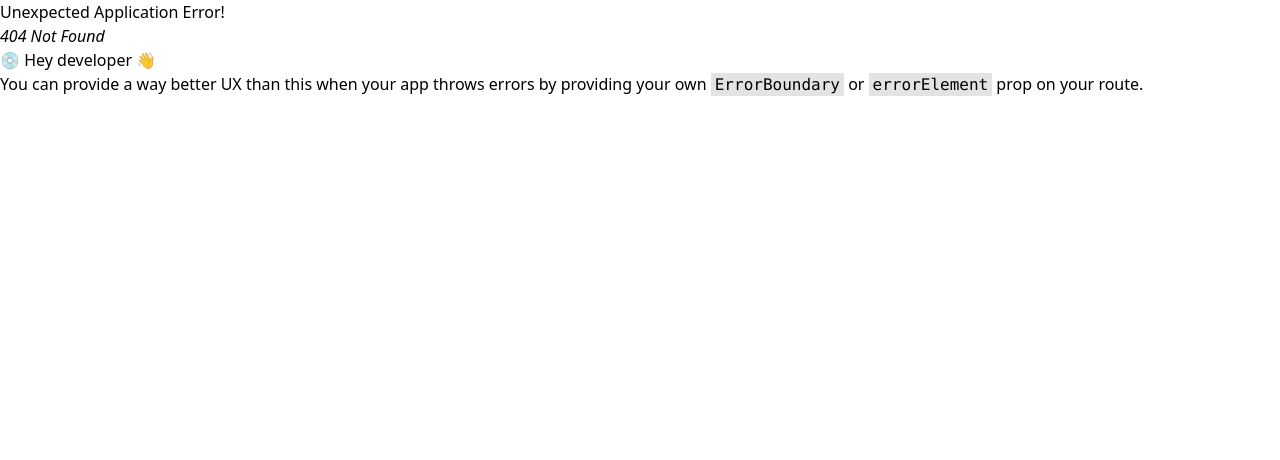
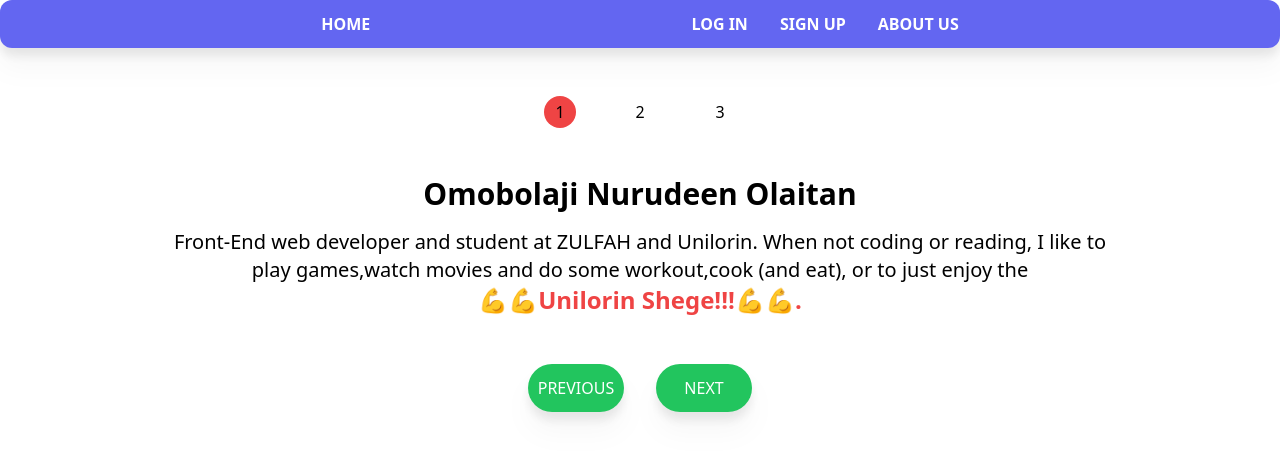
Before and after one commit to Nurudeen99/Learning-a-get-and-put-request-from-a-fake-api, a React (Create React App) app: page /moreaboutme in a window 1280 px wide. Before the commit this address had no page. Shown: the top 460 px of the page. Built offline with nearby package versions, Linux system fonts and the light colour scheme.

Commit message:
added some cool features on the about me page

```diff
--- a/src/App.js
+++ b/src/App.js
@@ -8,6 +8,7 @@ import Dashboard from './components/dashboard/Dashboard';
 import Profile from './components/profile/Profile';
 import { ToastContainer } from 'react-toastify';
 import AboutMe from './components/about/AboutMe';
+import MoreAboutMe from './components/about/MoreAboutMe';
 
 const router = createBrowserRouter([
   {
@@ -38,6 +39,10 @@ const router = createBrowserRouter([
     path: "/aboutme",
     element: <AboutMe />,
   },
+  {
+    path: "/moreaboutme",
+    element: <MoreAboutMe />,
+  },
 ]);
 function App() {
   return (
--- a/src/components/about/AboutMe.jsx
+++ b/src/components/about/AboutMe.jsx
@@ -1,3 +1,5 @@
+import { Link } from "react-router-dom"
+import Button from "../../shared/Button"
 import Container from "../container/Container"
 import Avatar from "./Avatar"
 import MyProfile from "./MyProfile"
@@ -10,6 +12,13 @@ const AboutMe = () => {
       <Avatar/>
       <MyProfile/>
       <SkillList/>
+      <div className="p-[rem] font-bold flex flex-col justify-center items-center ">
+        <p>Want To Know MORE ABOUT THE DEVELOPER?</p>
+            <Link to="/moreaboutme">
+            <Button text="Click Here!!!"/>
+       </Link>
+      </div>
+
     </div>
     </Container>
   )
--- a/src/components/about/Avatar.jsx
+++ b/src/components/about/Avatar.jsx
@@ -1,9 +1,10 @@
 import myPic from "../../images/myPic.jpg"
 const Avatar = () => {
   return (
-<div className="flex justify-center items-center drop-shadow-xl">
-        <img className=" w-[15rem] rounded-[3rem]" src={myPic} alt="picture" />
-    </div>  )
+<div className="pb-[2rem] flex justify-center items-center drop-shadow-xl">
+        <img className="drop-shadow-xl w-[15rem] rounded-[3rem] overflow-hidden" src={myPic} alt="picture" />
+    </div>
+     )
 }
 
 export default Avatar
--- /dev/null
+++ b/src/components/about/MoreAboutMe.jsx
@@ -0,0 +1,66 @@
+import { useState } from "react"
+import Container from "../container/Container"
+import Button from "../../shared/Button"
+import MyProfile from "./MyProfile"
+import Avatar from "./Avatar"
+import SkillList from "./SkillList"
+
+const MoreAboutMe = () => {
+const [step,setStep] = useState(1)
+// const [nextAgain,setNextAgain] = useState(false)
+// const [previousAgain,setPreviousAgain] = useState(false)
+
+
+
+function handleNextAgain(){
+    if(step >= 3){
+        setStep(step)
+    }else{
+       setStep(step + 1)
+    }
+}
+function handlePreviousAgain(){
+    if(step == 1){
+        setStep(step)
+    }else if(step >= 3 || step >= 2 || step>=1){
+       setStep(step - 1)
+    }
+}
+
+
+  return (
+    <Container>
+    <div className="flex flex-col justify-center items-center">
+       <div>
+                 {/* <p id="select"> My name is Nurudeen</p> */}
+                 {/* {next?"I WANT TO BE A DEVELOPER":"I WILL BECOME A DEVELOPER"}
+                <div onClick={handleNext}>
+                  <Button text="next"/>
+                </div> */}
+       </div>
+       <div className="flex  gap-[3rem] items-center p-[3rem]">
+           <div className={` flex justify-center items-center w-[2rem] h-[2rem] rounded-[2rem] ${step == 1 ?"bg-red-500":""}`}>1</div>
+           <div className={` flex justify-center items-center w-[2rem] h-[2rem] rounded-[2rem] ${step == 2 ?"bg-red-500":""}`}>2</div>
+           <div className={` flex justify-center items-center w-[2rem] h-[2rem] rounded-[2rem] ${step == 3 ?"bg-red-500":""}`}>3</div>
+
+
+       </div>
+       {/* <p>This is step {step}</p> */}
+       {step == 1 && <MyProfile/> || step == 2 && <Avatar/> || step == 3 && <SkillList/>}
+       <div className="flex gap-[2rem]">
+       <div onClick={handlePreviousAgain}>
+              <Button text="PREVIOUS"/>
+          </div>
+          <div  onClick={handleNextAgain}>
+               <Button text="NEXT"/>
+          </div>
+       </div>
+
+
+    </div>
+    </Container>
+
+  )
+}
+
+export default MoreAboutMe
--- a/src/components/about/MyProfile.jsx
+++ b/src/components/about/MyProfile.jsx
@@ -6,8 +6,8 @@ const MyProfile = () => {
     <div className="text-center justify-center items-center pt-[1rem] py-[2rem] text-xl">
         <p>
       Front-End web developer and student at ZULFAH and Unilorin. When not coding or
-      reading, I like to play games and do some workout,cook (and eat), or to
-      just enjoy the Unilorin Shege at sch.
+      reading, I like to play games,watch movies and do some workout,cook (and eat), or to
+      just enjoy the <br /><span className="font-bold text-2xl text-red-500">💪💪Unilorin Shege!!!💪💪.</span>
        </p>
     </div>
 
--- a/src/components/getreq/Getreq.jsx
+++ b/src/components/getreq/Getreq.jsx
@@ -3,13 +3,14 @@ import { useEffect, useState } from "react"
 import Card from "../../shared/Card"
 import SingleCard from "../../shared/SingleCard"
 import Container from "../container/Container"
-import PageLoading from "../pageloading/PageLoading"
+// import PageLoading from "../pageloading/PageLoading"
+import { Bounce, toast } from "react-toastify"
 
 const Getreq = () => {
     const [userDetails,setUserDetails] = useState([])
     const [isUserDetailClicked,setIsUserDetailClicked] = useState(false)
     const [singleUserDetails,setSingleUserDetails]= useState({})
-    const [loadingPage,setLoadingPage] = useState(false)
+    // const [loadingPage,setLoadingPage] = useState(false)
 
 
 
@@ -28,11 +29,25 @@ async function handleClickedToggle(singleUserId){
    setIsUserDetailClicked(!isUserDetailClicked)
 
   } catch (error) {
-    setLoadingPage(true)
+    // setLoadingPage(true)
     console.log("let me see the network error:",error)
-    setLoadingPage(false)
+    if(error){
+      toast.error('🦄 OOPS...NETWORK ERROR,PLS CHECK YOUR INTERNET!', {
+        position: "top-right",
+        autoClose: 5000,
+        hideProgressBar: false,
+        closeOnClick: true,
+        pauseOnHover: true,
+        draggable: true,
+        progress: undefined,
+        theme: "light",
+        transition: Bounce,
+        });
+    }
+    }
+    // setLoadingPage(false)
 
-  }
+
     // const singleUserDetailsFromApi = await axios(`https://reqres.in/api/users/${singleUserId}`)
     //  console.log("singleUserDetailsFromApi:",singleUserDetailsFromApi.data.data)
     // setSingleUserDetails(singleUserDetailsFromApi.data.data)
--- a/src/index.js
+++ b/src/index.js
@@ -6,12 +6,14 @@ import reportWebVitals from './reportWebVitals';
 import Container from './components/container/Container';
 import PageLoading from './components/pageloading/PageLoading';
 import About from './components/about/AboutMe';
+import Button from './shared/Button';
 
 const root = ReactDOM.createRoot(document.getElementById('root'));
 root.render(
   <React.StrictMode>
     {/* <Container/> */}
     <App />
+    {/* <Button/> */}
     {/* <About/> */}
     {/* <PageLoading/> */}
   </React.StrictMode>
--- /dev/null
+++ b/src/shared/Button.jsx
@@ -0,0 +1,10 @@
+
+const Button = ({text}) => {
+  return (
+    <div  className="pt-[1rem] ">
+    <button  className="bg-green-500 w-[6rem] rounded-[2rem] h-[3rem] text-white  drop-shadow-xl">{text}</button>
+    </div>
+  )
+}
+
+export default Button
```
